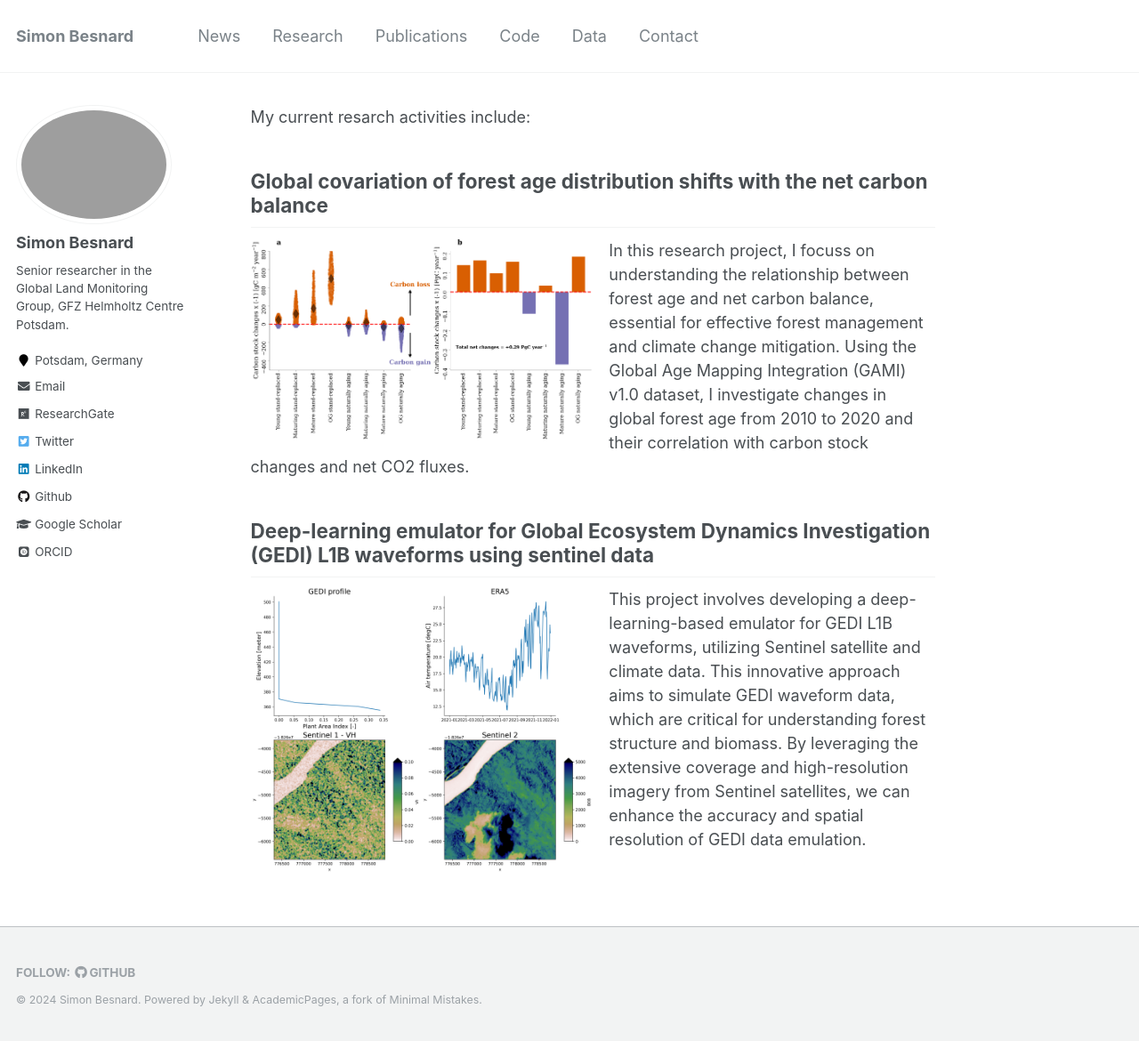
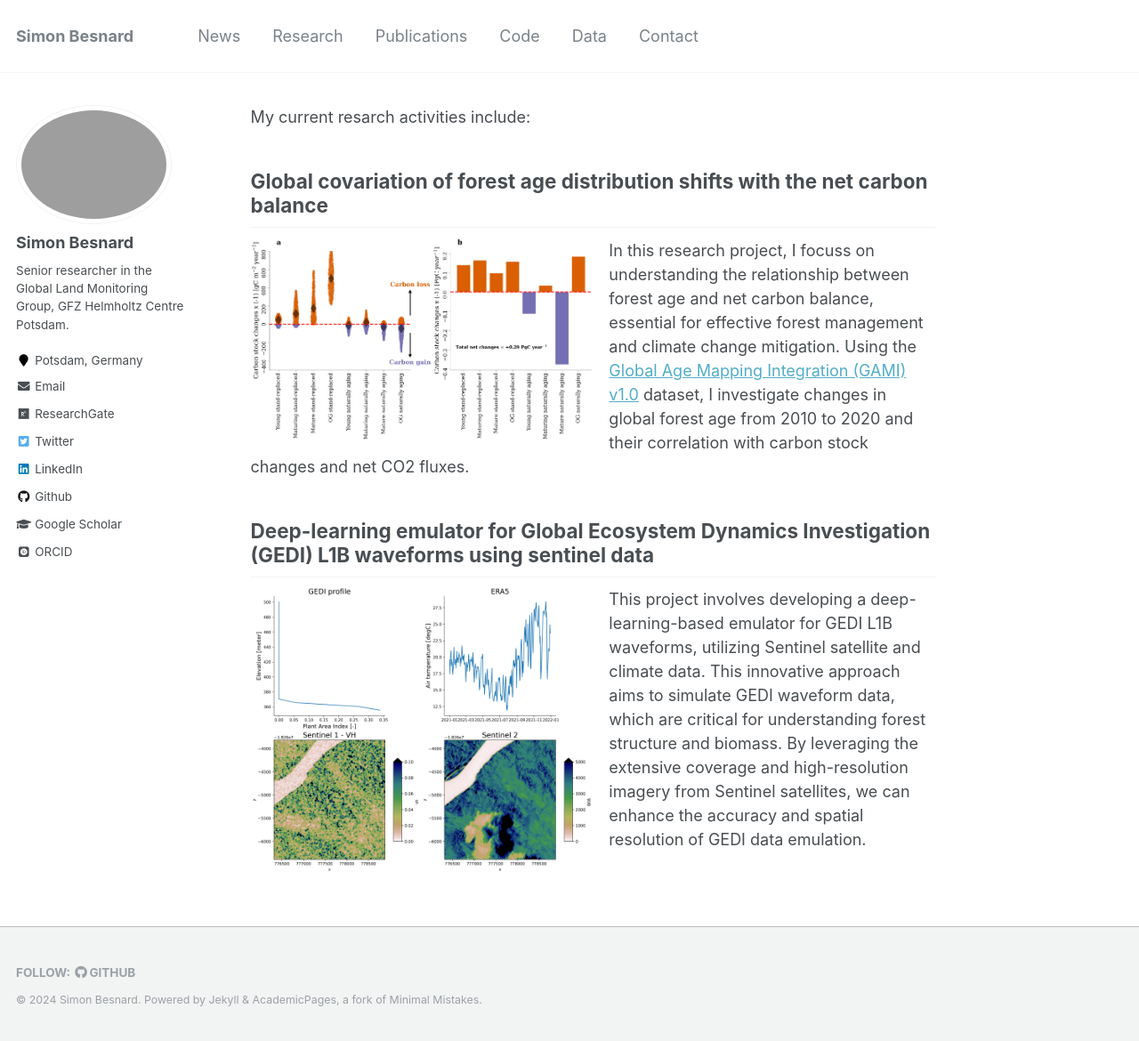
Before and after one commit to simonbesnard1/sbesnard.github.io, a Jekyll site: the page built from _pages/projects.md, in a window 1280 px wide and 1170 px high. Shown: the whole window at 89% size. Built offline with Jekyll 4.4.1, drawn with Linux system fonts in a browser that asks for light colours; some web fonts are replaced; part of the change alters nothing that is shown.

```diff
--- a/_pages/projects.md
+++ b/_pages/projects.md
@@ -10,7 +10,7 @@ My current resarch activities include:
 
 ## Global covariation of forest age distribution shifts with the net carbon balance
 ![Global covariation of forest age distribution shifts with the net carbon balance]({{ site.url }}{{ site.baseurl }}/images/fig3a.png){: .align-left width="50%"}
-In this research project, I focuss on understanding the relationship between forest age and net carbon balance, essential for effective forest management and climate change mitigation. Using the Global Age Mapping Integration (GAMI) v1.0 dataset, I investigate changes in global forest age from 2010 to 2020 and their correlation with carbon stock changes and net CO2 fluxes.
+In this research project, I focuss on understanding the relationship between forest age and net carbon balance, essential for effective forest management and climate change mitigation. Using the [Global Age Mapping Integration (GAMI) v1.0](https://besnardsim.users.earthengine.app/view/globalforestage) dataset, I investigate changes in global forest age from 2010 to 2020 and their correlation with carbon stock changes and net CO2 fluxes.
 
 ## Deep-learning emulator for Global Ecosystem Dynamics Investigation (GEDI) L1B waveforms using sentinel data
 ![Deep-learning emulator for GEDI L1B waveforms using Sentinel data]({{ site.url }}{{ site.baseurl }}/images/fig4.png){: .align-left width="50%"}
```
